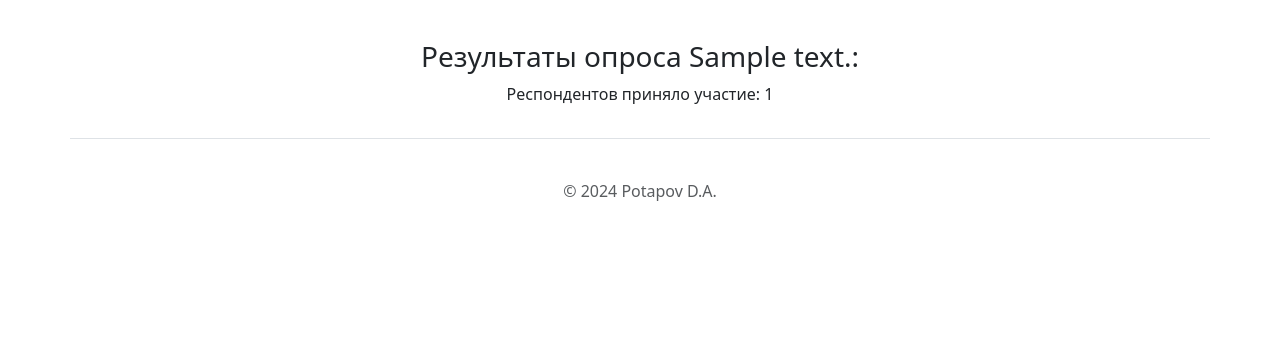
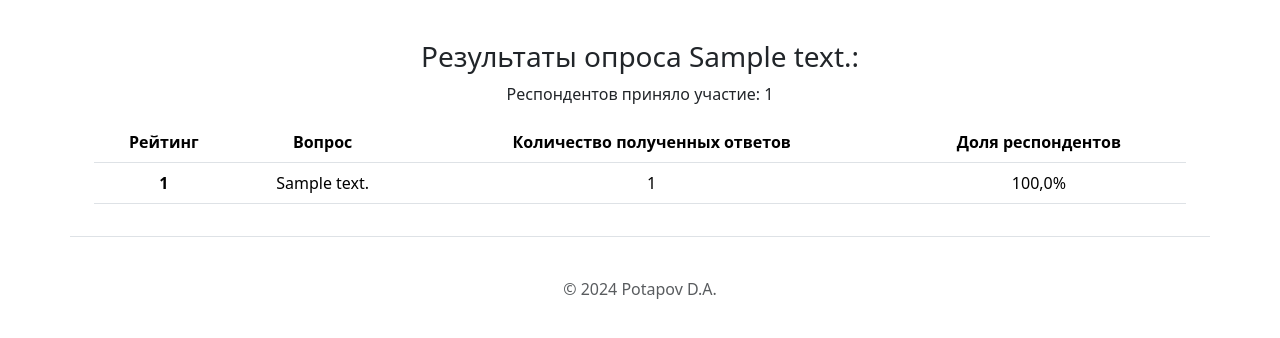
Before and after one commit to DAPotapov/survey, a Django app: page /stats in a window 1280 px wide. Shown: the part 89-427 px from the top of the page. Run offline with Django 5.2, Linux system fonts and the light colour scheme; tables that the repository leaves empty hold one stand-in row (values such as "Sample post"); some libraries are stand-ins or nearby versions.

Commit message:
Add mathfilters to template. Make statistics on questions

```diff
--- a/main/templates/main/statistics.html
+++ b/main/templates/main/statistics.html
@@ -1,4 +1,5 @@
 {% extends "main/layout.html" %}
+{% load mathfilters %}
 
 {% block title %}
     Результаты опроcов
@@ -8,8 +9,33 @@
     {% if stats %}
     <div class="container">
         {% for survey in stats %}
-        <h3>Результаты опроса {{ survey.title }}:</h3>
-        <p>Респондентов приняло участие: {{ survey.respondent_count }}</p>
+        <div class="container">
+            <h3>Результаты опроса {{ survey.title }}:</h3>
+            <p>Респондентов приняло участие: {{ survey.respondent_count }}</p>
+            {% if survey.questions %}
+            <table class="table">
+                <thead>
+                  <tr>
+                    <th scope="col">Рейтинг</th>
+                    <th scope="col">Вопрос</th>
+                    <th scope="col">Количество полученных ответов</th>
+                    <th scope="col">Доля респондентов</th>
+                  </tr>
+                </thead>
+                <tbody class="table-hover">
+                    {% for question in survey.questions %}
+                    <tr>
+                      <th scope="row">{{ question.3 }}</th>
+                      <td>{{ question.1 }}</td>
+                      <td>{{ question.2 }}</td>
+                      <td>{{ question.2|div:survey.respondent_count|mul:100 }}%</td>
+                    </tr>
+                    {% endfor %}
+                </tbody>
+            </table>
+
+            {% endif %}
+        </div>
         {% endfor %}
     </div>
     {% else %}
--- a/survey/survey/settings.py
+++ b/survey/survey/settings.py
@@ -41,6 +41,7 @@ INSTALLED_APPS = [
     "django.contrib.sessions",
     "django.contrib.messages",
     "django.contrib.staticfiles",
+    "mathfilters",
     "main",
 ]
 
```
